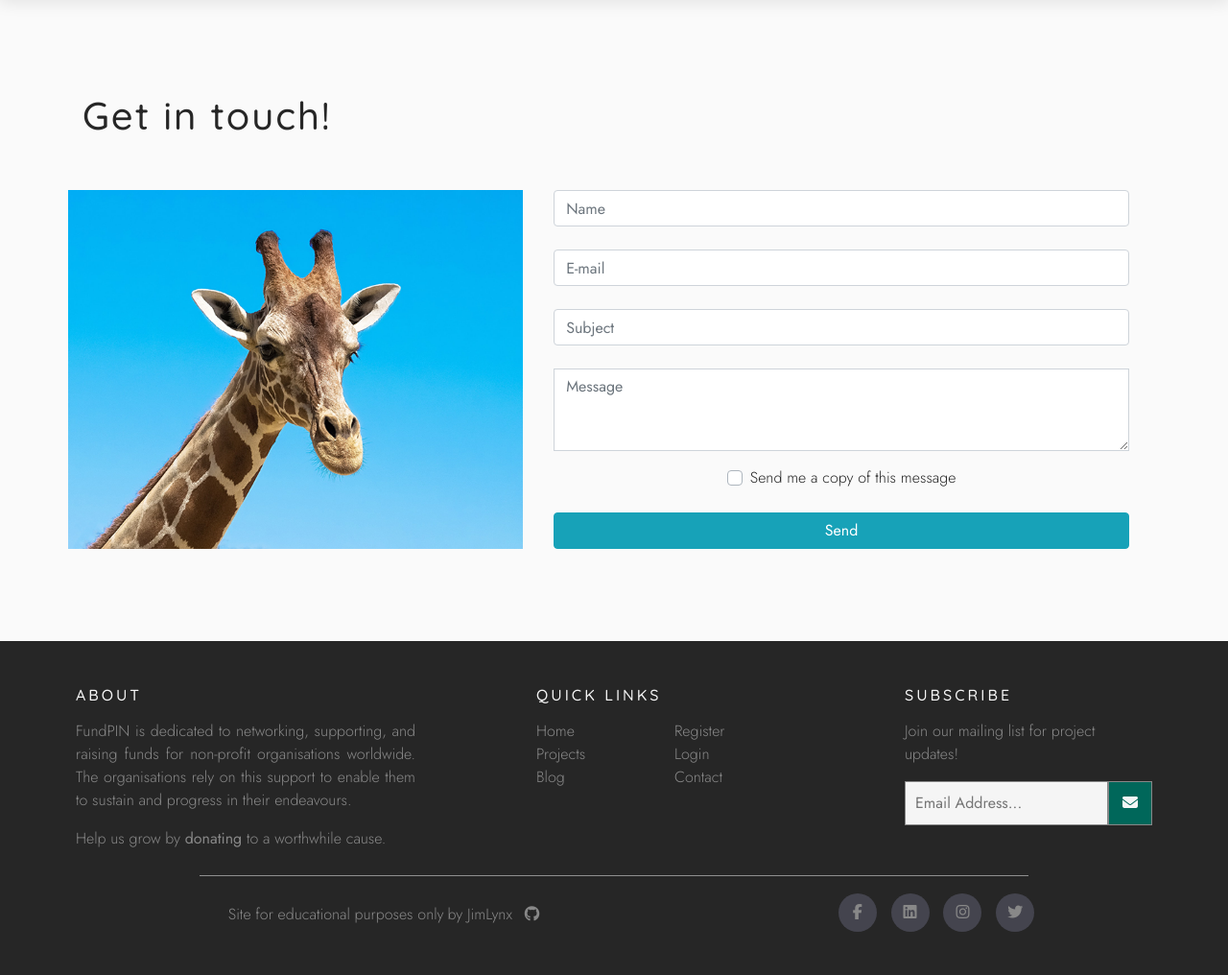
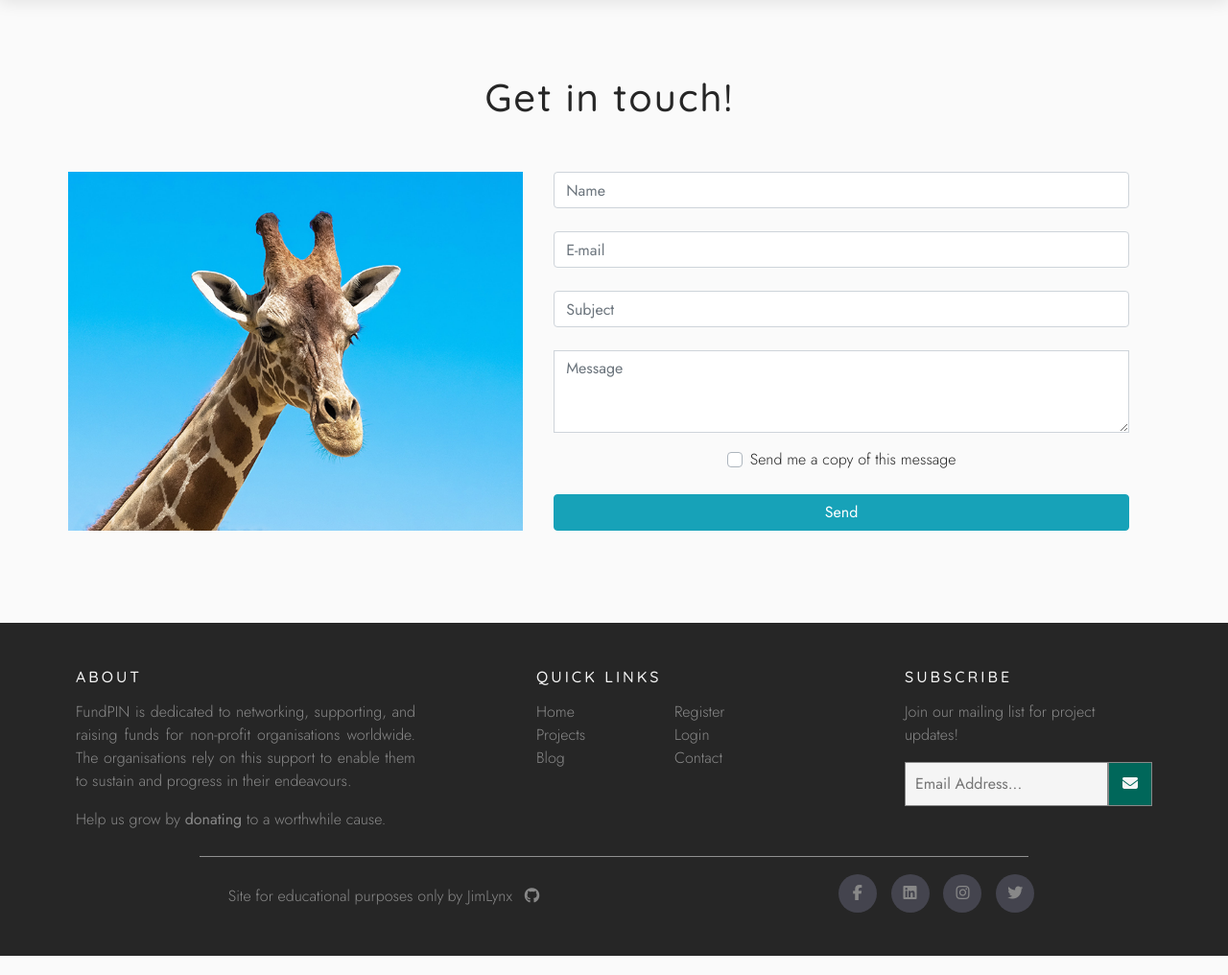
Before and after one commit to JimLynx/fundpin, a Django app: page /contact/ in a window 1280 px wide. Shown: the part 115-1131 px from the top of the page at 96% size. Run offline with Django 3.2, Linux system fonts and the light colour scheme; parts of the project's set-up code (start-up, migrations or seed data) failed here and were passed over; some libraries are stand-ins or nearby versions; some web fonts are replaced.

Commit message:
Center and align all h2 headings

```diff
--- a/home/static/home/css/contact.css
+++ b/home/static/home/css/contact.css
@@ -13,7 +13,7 @@
 
 @media (min-width: 768px) {
     #contact {
-        padding: 2rem 0;
+        padding-bottom: 2rem;
     }
 
     .contact-image {
@@ -34,18 +34,16 @@
     .contact-image {
         height: 100%;
     }
-
 }
 
 @media (min-width: 1024px) {
     #contact {
-        padding: 3rem 0;
+        padding-bottom: 3rem;
     }
 }
 
 @media (min-width: 1200px) {
-
     #contact {
-        padding: 4rem 0;
+        padding-bottom: 4rem;
     }
 }
--- a/projects/templates/projects/projects.html
+++ b/projects/templates/projects/projects.html
@@ -11,7 +11,7 @@
         <div class="row">
             <div class="project-wrapper col-10 offset-1">
                 <h2>Projects</h2>
-                <div class="row mt-1 mb-2">
+                <div class="row mt-1 my-3">
                     <!-- sort selector -->
                     <div
                         class="col-12 col-md-4 order-md-last d-flex justify-content-center justify-content-md-end mb-2">
--- a/static/css/base.css
+++ b/static/css/base.css
@@ -61,6 +61,7 @@ h1 {
 }
 
 h2 {
+    text-align: center;
     padding: 1.4rem .6rem 1.4rem 0;
     letter-spacing: 2px;
 }
@@ -609,7 +610,6 @@ form.subscribe-form button:hover {
     }
 
     h2 {
-        text-align: left;
         padding-top: 1rem;
         margin-bottom: 1rem;
         font-size: 2.5rem;
```
